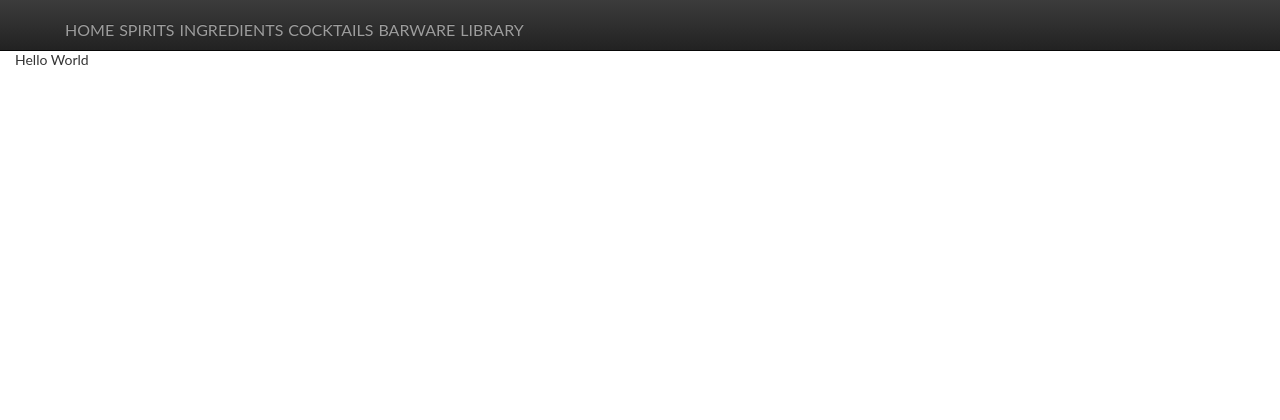
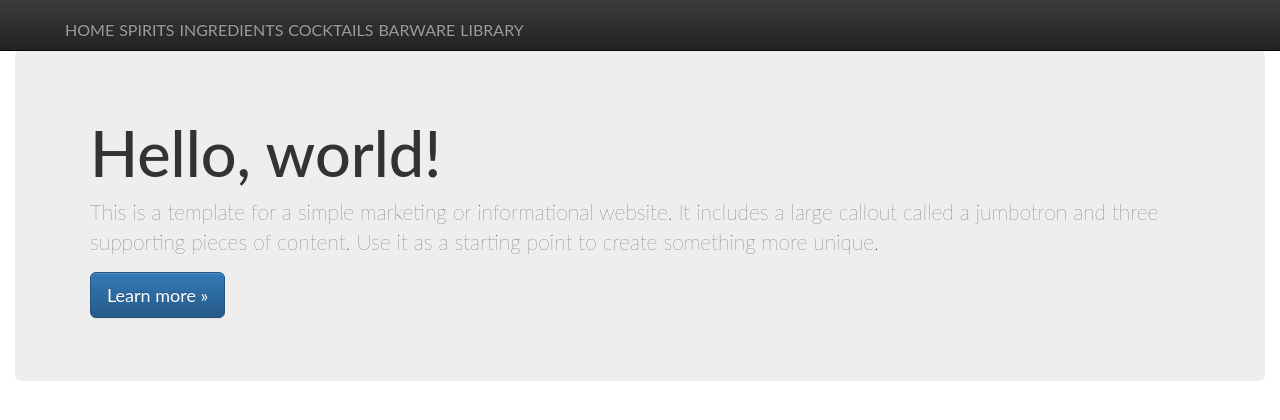
Before and after one commit to aaron-collier/aaronisbrewing.old.site, a Jekyll site: the page built from index.html, in a window 1280 px wide. Shown: the top 420 px of the page. Built offline with Jekyll 4.4.1, drawn with Linux system fonts in a browser that asks for light colours; nearby versions of some CDN libraries.

Commit message:
blergity blerg

```diff
--- a/index.html
+++ b/index.html
@@ -3,4 +3,10 @@ layout: default
 title: Cocktail Archive
 ---
 
-Hello World
+<div class="jumbotron">
+  <div class="container">
+    <h1>Hello, world!</h1>
+    <p>This is a template for a simple marketing or informational website. It includes a large callout called a jumbotron and three supporting pieces of content. Use it as a starting point to create something more unique.</p>
+    <p><a class="btn btn-primary btn-lg" href="#" role="button">Learn more &raquo;</a></p>
+  </div>
+</div>
```
